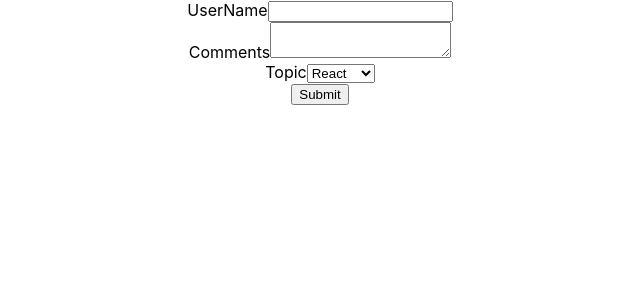
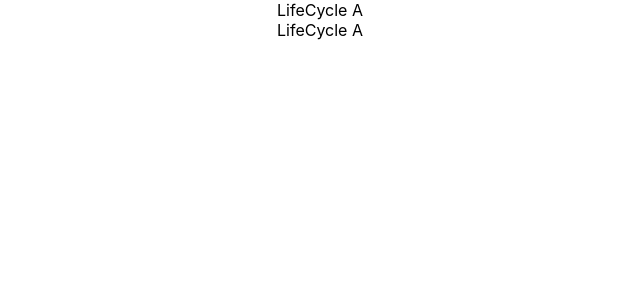
Before and after one commit to Monjo26/react-beginner, a React (Create React App) app: page / in a window 1280 px wide. Shown: the top 300 px of the page, without its empty margins (320-960 px from the left). Built offline with nearby package versions, Linux system fonts and the light colour scheme.

Commit message:
Mounting lifecycle

```diff
--- a/src/App.js
+++ b/src/App.js
@@ -13,6 +13,7 @@
 import styles from "./appStyles.module.css";
 
 import Form from "./components/Form";
+import LifeCycleA from "./components/LifeCycleA";
 
 function App() {
   return (
@@ -28,7 +29,8 @@
       {/* <Inline />
       <h1 className="error">Error</h1>
       <h1 className={styles}>Success</h1> */}
-      <Form />
+      {/* <Form /> */}
+      <LifeCycleA />
     </div>
   );
 }
--- /dev/null
+++ b/src/components/LifeCycleA.js
@@ -0,0 +1,34 @@
+import React, { Component } from "react";
+import LifeCycleB from "./LifeCycleB";
+
+class LifeCycleA extends Component {
+  constructor(props) {
+    super(props);
+
+    this.state = {
+      name: "you",
+    };
+    console.log("LifeCycleA constructor");
+  }
+
+  static getDerivedStateFromProps(props, state) {
+    console.log("LifeCycleA getDerivedStateFromProps");
+    return null;
+  }
+
+  componentDidMount() {
+    console.log("LifeCycleA componentDidMount");
+  }
+
+  render() {
+    console.log("LifeCycleA render");
+    return (
+      <div>
+        <div>LifeCycle A</div>
+        <LifeCycleB />
+      </div>
+    );
+  }
+}
+
+export default LifeCycleA;
--- /dev/null
+++ b/src/components/LifeCycleB.js
@@ -0,0 +1,28 @@
+import React, { Component } from "react";
+
+class LifeCycleB extends Component {
+  constructor(props) {
+    super(props);
+
+    this.state = {
+      name: "you",
+    };
+    console.log("LifeCycleB constructor");
+  }
+
+  static getDerivedStateFromProps(props, state) {
+    console.log("LifeCycleB getDerivedStateFromProps");
+    return null;
+  }
+
+  componentDidMount() {
+    console.log("LifeCycleB componentDidMount");
+  }
+
+  render() {
+    console.log("LifeCycleB render");
+    return <div>LifeCycle A</div>;
+  }
+}
+
+export default LifeCycleB;
```
